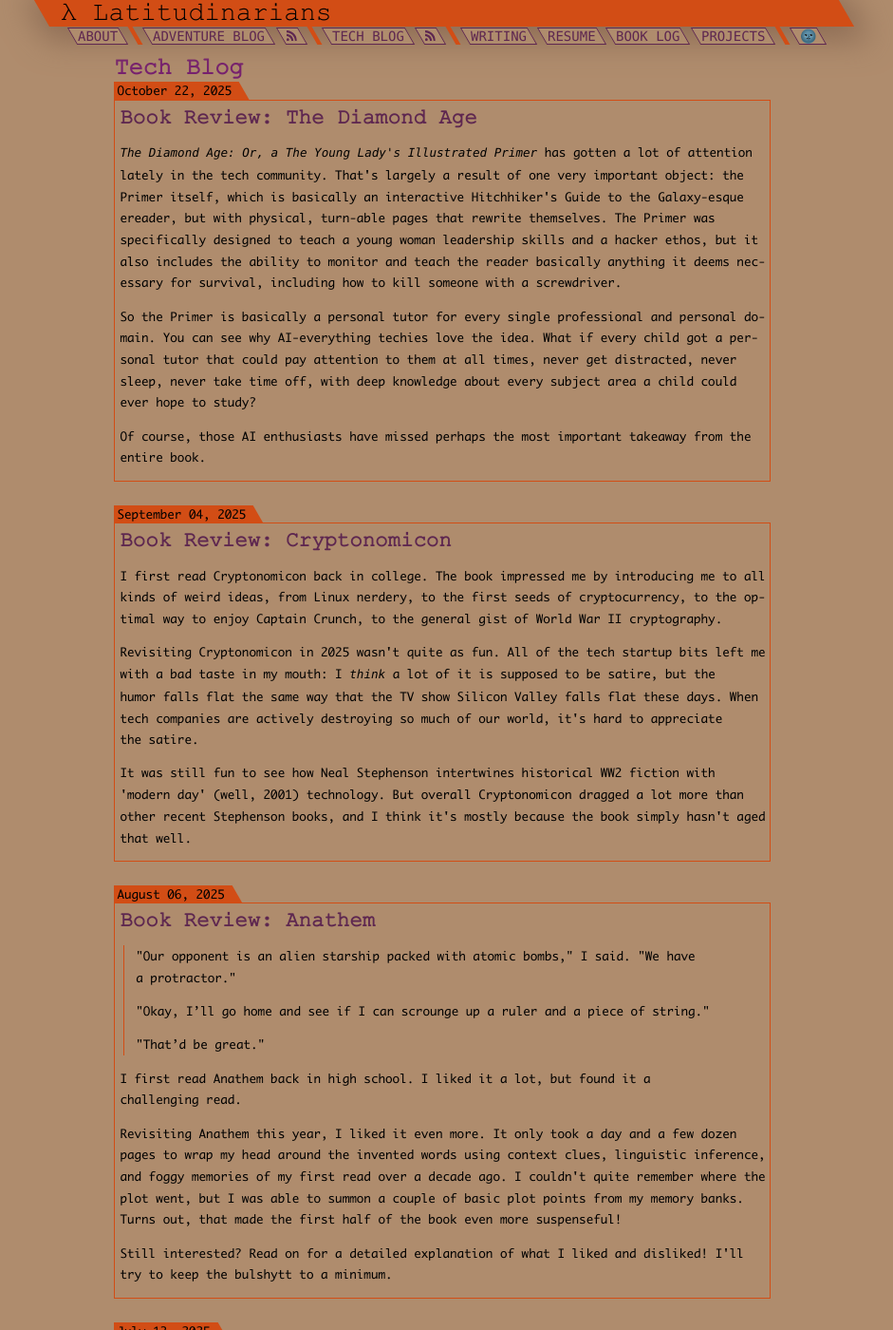
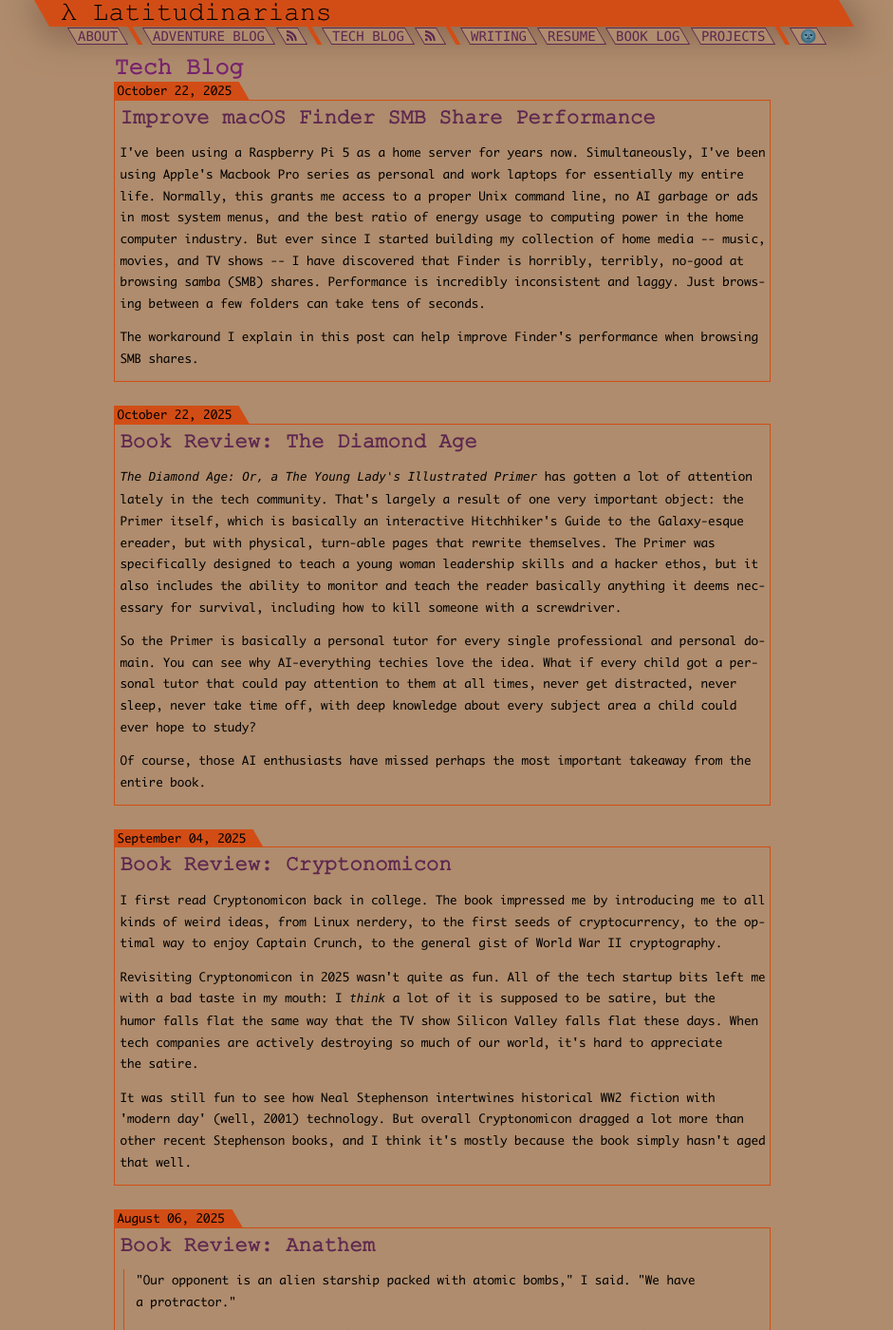
Before and after one commit to nathan-contino/nathan-contino.github.io, a Jekyll site: the page built from _pages/techblog.html, in a window 1280 px wide and 1400 px high. Shown: the whole window at 95% size, without its empty margins (174-1115 px from the left). Built offline with Jekyll 4.4.1, drawn with Linux system fonts in a browser that asks for light colours.

Commit message:
Frontload CSS, fix prefers-dark bug, aapl samba post, fix highlighting in natopia, add intermezzo to reading

````diff
--- /dev/null
+++ b/_includes/dark.css
@@ -0,0 +1,12 @@
+--bg: #AF8C6D;
+--code-bg: #300A24;
+--accent: #77216F;
+--headeraccent: #77216F;
+--main: #5E2750;
+--mainalternative: #D24D15;
+--textcolor: black;
+--code-textcolor: var(--mainalternative);
+--mutedtextcolor: grey;
+--menucolor: #8E6D55;
+--theme-toggle-label: "🌚";
+color: var(--textcolor);
--- /dev/null
+++ b/_includes/light.css
@@ -0,0 +1,12 @@
+--bg: #000000;
+--code-bg: #522C46;
+--accent: #5E2750;
+--headeraccent: #f37320;
+--main: #f37320;
+--mainalternative: rgb(210, 77, 21);
+--textcolor: white;
+--code-textcolor: var(--mainalternative);
+--mutedtextcolor: grey;
+--menucolor: #111;
+--theme-toggle-label: "🌝";
+color: var(--textcolor);
--- a/_stylesheets/lite.css
+++ b/_includes/lite.css
@@ -1,30 +1,8 @@
 :root {
-  --bg: #000000;
-  --code-bg: #522C46;
-  --accent: #5E2750;
-  --headeraccent: #f37320;
-  --main: #f37320;
-  --mainalternative: rgb(210, 77, 21);
-  --textcolor: white;
-  --code-textcolor: var(--mainalternative);
-  --mutedtextcolor: grey;
-  --menucolor: #111;
-  --theme-toggle-label: "🌝";
-  color: var(--textcolor);
+  {% include dark.css %}
 }
 .light {
-  --bg: #AF8C6D;
-  --code-bg: #300A24;
-  --accent: #77216F;
-  --headeraccent: #77216F;
-  --main: #5E2750;
-  --mainalternative: #D24D15;
-  --textcolor: black;
-  --code-textcolor: var(--mainalternative);
-  --mutedtextcolor: grey;
-  --menucolor: #8E6D55;
-  --theme-toggle-label: "🌚";
-  color: var(--textcolor);
+  {% include light.css %}
 }
 
 /* theme switcher */
--- a/_layouts/default.html
+++ b/_layouts/default.html
@@ -8,6 +8,8 @@
     <link rel="icon" type="image/png" sizes="16x16" href="/favicon-16x16.png">
     <link rel="manifest" href="/site.webmanifest">
     <link rel="mask-icon" href="/safari-pinned-tab.svg" color="#d6785e">
+    <link rel="me" href="https://mastodon.social/@ncontino"></link>
+    <meta name="fediverse:creator" content="@ncontino@mastodon.social">
     <meta name="msapplication-TileColor" content="#da532c">
     <meta name="theme-color" content="#000000">
     <meta property="og:type" content="website">
@@ -22,20 +24,40 @@
     <meta name="keywords" content="lambda, latitudinarians, disquisitions, adventure, blog, nathan contino, adventure blog, nathan, contino, nathan contino">
     <meta name="description" content="{% if page.excerpt %} {{ page.excerpt | normalize_whitespace | replace: '</li> </ul>', '' | replace: '</li>', ';' | strip_html }} {% else %} {{ site.description }} {% endif %}">
     <title>{{ page.title | strip_html }}</title>
-    <link rel=stylesheet type="text/css" href="/_stylesheets/lite.css">
+        <!-- stylesheet for site, frontloaded instead of in a separate file so we never get a 'flash' of unstyled content -->
+    <style>
+      {% include lite.css %}
+    </style>
+    <!-- stylesheet for code blocks -- only needed on certain blog posts, and those posts are entirely usable without it -->
     <link rel=stylesheet type="text/css" href="/_stylesheets/fruity.css" >
     <script>
-      // toggles the site theme between dark and light
+      function prefersDark() {
+        // user prefers dark if browser requests dark color scheme or uses firefox
+        if (window.matchMedia && window.matchMedia('(prefers-color-scheme: dark)').matches
+            || navigator.userAgent.includes('Firefox')) {
+          return true;
+        }
+        return false;
+      }
+      // toggles the site theme between dark and light: NOTE: because this setting is also used as the cookie label,
+      // dark moon = light theme and light moon = dark theme (apologies, i know this is counter-intuitive)
       function toggleTheme() {
         // fetch the theme from local storage (if it exists)
         var theme = localStorage.getItem('theme');
-        // if theme them has never been set, or is light, set the theme to the dark symbol in local storage to change it
-        if (localStorage.getItem('theme') !== null && theme == '🌝' ) {
+
+        // because we don't write any preference until you click, toggle needs to check if the user is already using the dark theme
+        if (theme === null) {
+          if (prefersDark()) {
+            localStorage.setItem('theme', '🌝');
+          } else {
+            localStorage.setItem('theme', '🌚');
+          }
+        } else if (theme == '🌝') {
           localStorage.setItem('theme', '🌚');
-        } else {
-          // otherwise, the theme is currently set to dark, so set the theme to the light symbol in local storage to change it
+        } else if (theme == '🌚') {
           localStorage.setItem('theme', '🌝');
         }
+
         // finally, toggle the light option off or on the body to change the display of the theme
         document.body.classList.toggle('light');
       }
@@ -49,12 +71,8 @@
         // fetch the theme from local storage (if it exists)
         var theme = localStorage.getItem('theme');
 
-        // if the theme has been set to light (null check to short circuit if not set)
-        if(theme !== null && theme === '🌝'
-              // if we can use matchMedia and the browser supports the dark color scheme
-              || (window.matchMedia && !window.matchMedia('(prefers-color-scheme: dark)').matches && theme !== '🌚')
-              // if the user is using firefox and the theme has not explicitly been set to dark mode
-              || (!navigator.userAgent.includes('Firefox') && theme !== '🌚')) {
+        // if the user has already set the dark theme in a past visit, or the user prefers the dark theme, toggle to light theme
+        if((theme !== null && theme === '🌚') || (theme === null && prefersDark())) {
           // toggles the theme from the default dark mode to the light version (which actually _shows_ by default to many users)
           document.body.classList.toggle('light');
         }
--- a/_pages/reading.md
+++ b/_pages/reading.md
@@ -6,6 +6,7 @@
 
 | Book Title 					| Author 				| Date 			| Notes |
 | ---		 					| ---		 			| ---			| ---	|
+| **Intermezzo**				| Sally Rooney			| 2025			| Sally Rooney writes characters and dialog (internal and external) like nobody else. I'm not always in the mood for her style, but when I'm feeling introspective, it absolutely hits. This book focuses on the relationship between two brothers and their significant others, in the year or so after their dad passes away. Fortunately I haven't lost any immediate family members in my life, so the grief bits don't resonate as much as they might for other people. But the interpersonal love-conflict between brothers is astonishingly accurate, impressively so for Sally, who has never had the firsthand experience of brotherhood. Every male author who fails the [Bechdel Test](https://bechdeltest.com/) and botches female perspectives should be ashamed, because Sally proves it is entirely possible to write the opposite gender in a believable and powerful way. As is typical for Sally, there's a lot of sex, so be warned. Somewhat unusually for Sally, after the first couple of chapters, the sex isn't particularly important for character or relationship building. If you haven't read any Sally before, I would describe her as "Literary soap opera with minimal plot, top-tier characters, and non-gratuitous (but often quite graphic) sex scenes." |
 | **The First Witch of Boston** | Andrea Catalano		| 2025			| A hilarious psychological experiment: what if someone wrote a bunch of bodice-ripping ahistorical smut, renamed all of the characters after actual historical people, then pitched the book as a 'historical fiction' novel? You might convince some book clubs to commit to reading it before they knew any better. Cardboard cutout characters. Dialog rife with contractions and other non-1600s speech patterns, not even consistently lazy old-timey. A disturbing amount of rapes for a smut book. Oh, and the smut isn't even that juicy: for an author who claims to be writing about the non-Puritan, feminist, sexually empowered Boston settlers of the 1600s, you'd think the dozens of sex scenes would at least experiment with something besides missionary position and oral sex. Where is the creativity? 0/10 would recommend only for a book club that intentionally reads bad books to make fun of them. You have been warned. |
 | **The Diamond Age**			| Neal Stephenson		| 2025			| [see review](/techblog/2025/10/22/the-diamond-age/) |
 | **Cryptonomicon**				| Neal Stephenson		| 2025			| [see review](/techblog/2025/09/04/cryptonomicon/) |
--- a/_posts/techblog/2022-09-12-natopia.markdown
+++ b/_posts/techblog/2022-09-12-natopia.markdown
@@ -338,7 +338,7 @@
 4. Add the following to `/etc/lighttpd/external.conf` to run FreshRSS on port
    2000 with your existing lighttpd service (used to host your Pi-Hole):
 
-   ```javascript
+   ```conf
    # FreshRSS config
 
    $SERVER["socket"] == ":2000" {
--- /dev/null
+++ b/_posts/techblog/2025-11-17-fruit-aapl-yes.md
@@ -0,0 +1,42 @@
+---
+title:  "Improve macOS Finder SMB Share Performance"
+date:   2025-10-22 15:13:13 -0500
+layout: default
+categories: techblog
+---
+
+I've been using a Raspberry Pi 5 as a home server for years now. Simultaneously, I've been using Apple's Macbook Pro series as personal and work laptops for essentially my entire life. Normally, this grants me access to a proper Unix command line, no AI garbage or ads in most system menus, and the best ratio of energy usage to computing power in the home computer industry. But ever since I started building my collection of home media -- music, movies, and TV shows -- I have discovered that Finder is horribly, terribly, no-good at browsing samba (SMB) shares. Performance is incredibly inconsistent and laggy. Just browsing between a few folders can take tens of seconds.
+
+The workaround I explain in this post can help improve Finder's performance when browsing SMB shares.
+
+<!-- readmore -->
+
+In the `global` section of your samba settings (likely found at `/etc/samba/smb.conf`), add the following line:
+
+```conf
+fruit:aapl = yes
+```
+
+This enables Apple's SMB2+ extension, codenamed AAPL. You can read the full description at in the [samba documentation](https://www.samba.org/samba/docs/current/man-html/vfs_fruit.8.html), but the important part of the description reads: "A global option whether to enable Apple's SMB2+ extension codenamed AAPL".
+
+You can also enable the following other options, though I had some problems writing media to my own share via Finder with these enabled:
+
+```conf
+vfs objects = catia fruit streams_xattr
+fruit:nfs_aces = no
+fruit:zero_file_id = yes
+fruit:metadata = stream
+fruit:encoding = native
+```
+
+So use these at your own risk.
+
+Once you've made your changes, run the following command to try out your new configuration:
+
+```zsh
+sudo service smbd restart
+```
+
+You should see snappier performance browsing around on your NAS, especially in folders that contain a lot of files and subfolders. I noticed a significant improvement when browsing my SMB shares over VPN over low bandwidth internet connections.
+
+Note: while Apple is indeed [removing SMBv1 and AFP (Apple File Protocol) from macOS 27 in 2026](https://appleinsider.com/articles/25/06/10/time-machines-time-capsule-support-ends-with-macos-27), the AAPL SMB2+ extension is sticking around for a while yet. I held off publishing this article for a while because I conflated AFP and AAPL in my mind. Don't make the same mistake I did!
````
